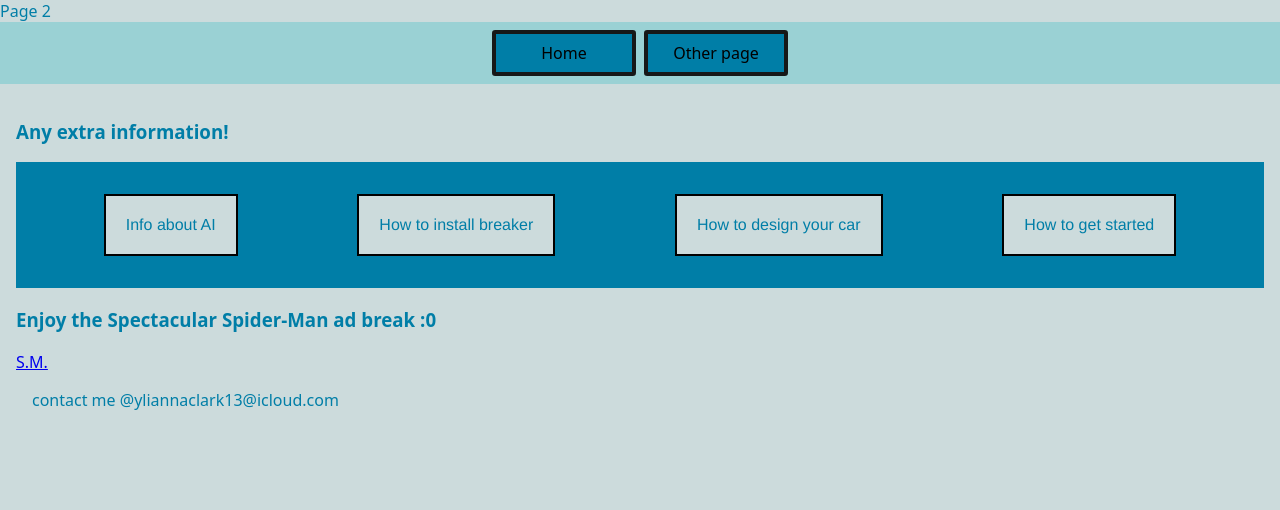
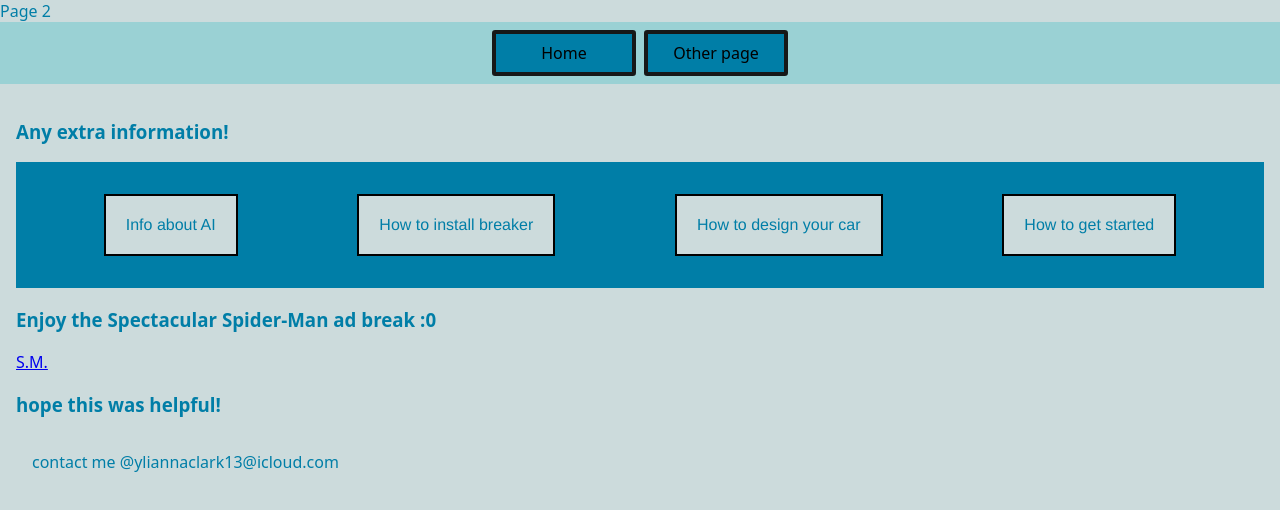
Before and after one commit to yclark02-blip/CPS-School-work, a website: page page2.html in a window 1280 px wide. Drawn offline with Linux system fonts and the light colour scheme.

Commit message:
Page 2 2025

```diff
--- a/page2.html
+++ b/page2.html
@@ -25,6 +25,8 @@
       </div>
       <h3>Enjoy the Spectacular Spider-Man ad break :0</h3>
       <a href= "https://youtu.be/JNA6pzYpwH0?si=9pXhMtGYA-wJ7tCz" aria-current="page">S.M.</a>
+      <h3>hope this was helpful!</h3>
+
       <div class="footer">contact me @yliannaclark13@icloud.com</div>
     </main>
   </body>
```
